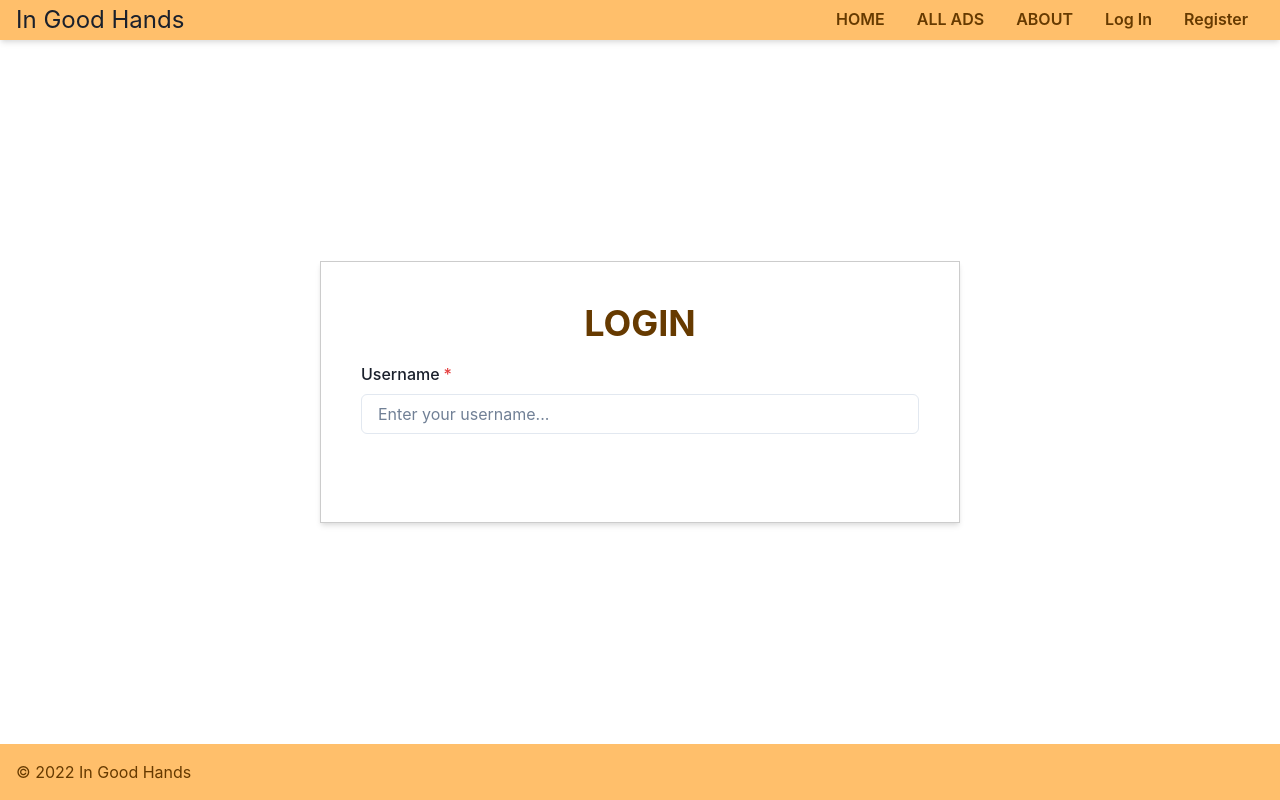
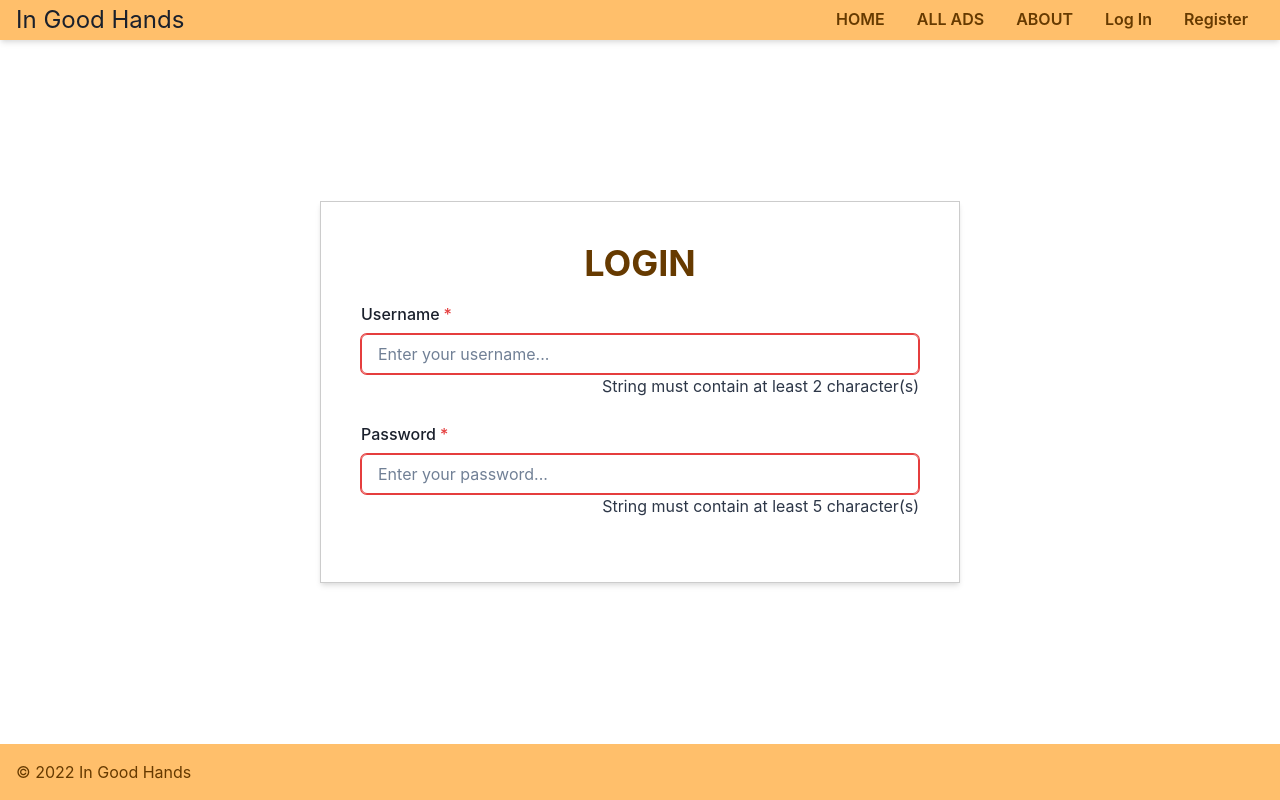
Before and after one commit to antklim89/in_good_hands, a Next.js app: page /login in a window 1280 px wide. Built offline with nearby package versions, Linux system fonts and the light colour scheme.

Commit message:
updated Auth component

```diff
--- /dev/null
+++ b/layouts/Auth/Auth.schema.tsx
@@ -0,0 +1,13 @@
+import zod from 'zod';
+
+
+export const authSchema = zod.object({
+    name: zod.string()
+        .trim()
+        .max(50)
+        .min(2),
+    password: zod.string()
+        .trim()
+        .max(50)
+        .min(5),
+});
--- a/layouts/Auth/Auth.tsx
+++ b/layouts/Auth/Auth.tsx
@@ -1,48 +1,32 @@
-import {
-    Center, Heading, Container, Input, FormControl, FormLabel, Text,
-} from '@chakra-ui/react';
+import { Center, Heading, Container } from '@chakra-ui/react';
 import { FC, useEffect, useState } from 'react';
-import zod, { ZodError } from 'zod';
+import { ZodError } from 'zod';
 
-import { AuthProps } from './Auth.types';
+import InputField from '~/components/InputField';
+
+import { authSchema } from './Auth.schema';
+import { AuthErrorsType, AuthProps, AuthType } from './Auth.types';
 
 
-const authSchema = zod.object({
-    name: zod.string()
-        .max(50)
-        .min(2),
-});
+const Auth: FC<AuthProps> = ({ type = 'login' }) => {
+    const [input, setInput] = useState<AuthType>({ name: '', password: '' });
+    const [inputError, setInputError] = useState<AuthErrorsType>({});
 
-type AuthType = zod.infer<typeof authSchema>
-type AuthErrorsType = {
-    [P in keyof AuthType]: string | null;
-};
-
-const Auth: FC<AuthProps> = ({ type = 'login' }) => {
-    const [input, setInput] = useState<AuthType>({ name: '' });
-    const [inputError, setInputError] = useState<AuthErrorsType>({ name: null });
+    useEffect(() => {
+        authSchema.parseAsync(input)
+            .then(() => setInputError({}))
+            .catch((error) => {
+                if (error instanceof ZodError) {
+                    setInputError((error as ZodError).formErrors.fieldErrors);
+                }
+            });
+    }, Object.values(input));
 
     const handleChangeInput = (name: string, value: string) => {
-        try {
-            authSchema.pick({ [name]: true }).parse({ [name]: value });
-            setInputError((prevError) => ({
-                ...prevError,
-                [name]: null,
-            }));
-        } catch (error) {
-            if (error instanceof ZodError) {
-                setInputError((prevError) => ({
-                    ...prevError,
-                    [name]: (error as ZodError).issues[0].message,
-                }));
-            }
-        }
-
         setInput((prevInput) => ({
             ...prevInput,
             [name]: value,
         }));
-
     };
 
     return (
@@ -58,16 +42,31 @@ const Auth: FC<AuthProps> = ({ type = 'login' }) => {
                     {type}
                 </Heading>
                 <form>
-                    <FormControl isRequired isInvalid={Boolean(inputError.name)}>
-                        <FormLabel>Username</FormLabel>
-                        <Input
-                            colorScheme="primary"
-                            placeholder="Enter your username..."
+                    <InputField
+                        error={inputError.name}
+                        label="Username"
+                        placeholder="Enter your username..."
+                        value={input.name}
+                        onChange={(e) => handleChangeInput('name', e.target.value)}
+                    />
+                    <InputField
+                        error={inputError.password}
+                        label="Password"
+                        placeholder="Enter your password..."
+                        type="password"
+                        value={input.password}
+                        onChange={(e) => handleChangeInput('password', e.target.value)}
+                    />
+                    {type === 'register' && (
+                        <InputField
+                            error={inputError.name}
+                            label="Confirm password"
+                            placeholder="Confirm your password..."
+                            type="password"
                             value={input.name}
                             onChange={(e) => handleChangeInput('name', e.target.value)}
                         />
-                        <Text color="gray.700" size="sm" textAlign="end">&nbsp;{inputError.name}</Text>
-                    </FormControl>
+                    )}
                 </form>
             </Container>
         </Center>
```
Also changed, not shown: layouts/Auth/Auth.types.ts (+10 -0 lines).
